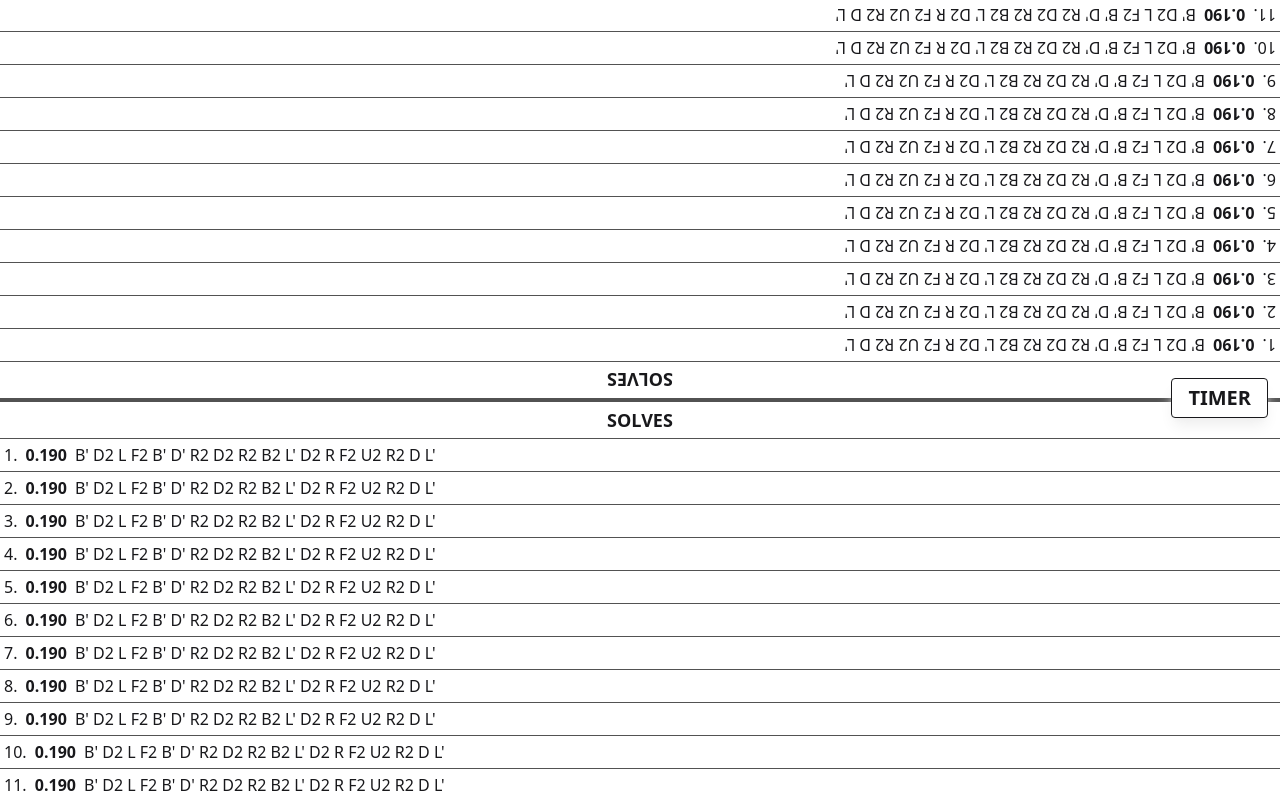
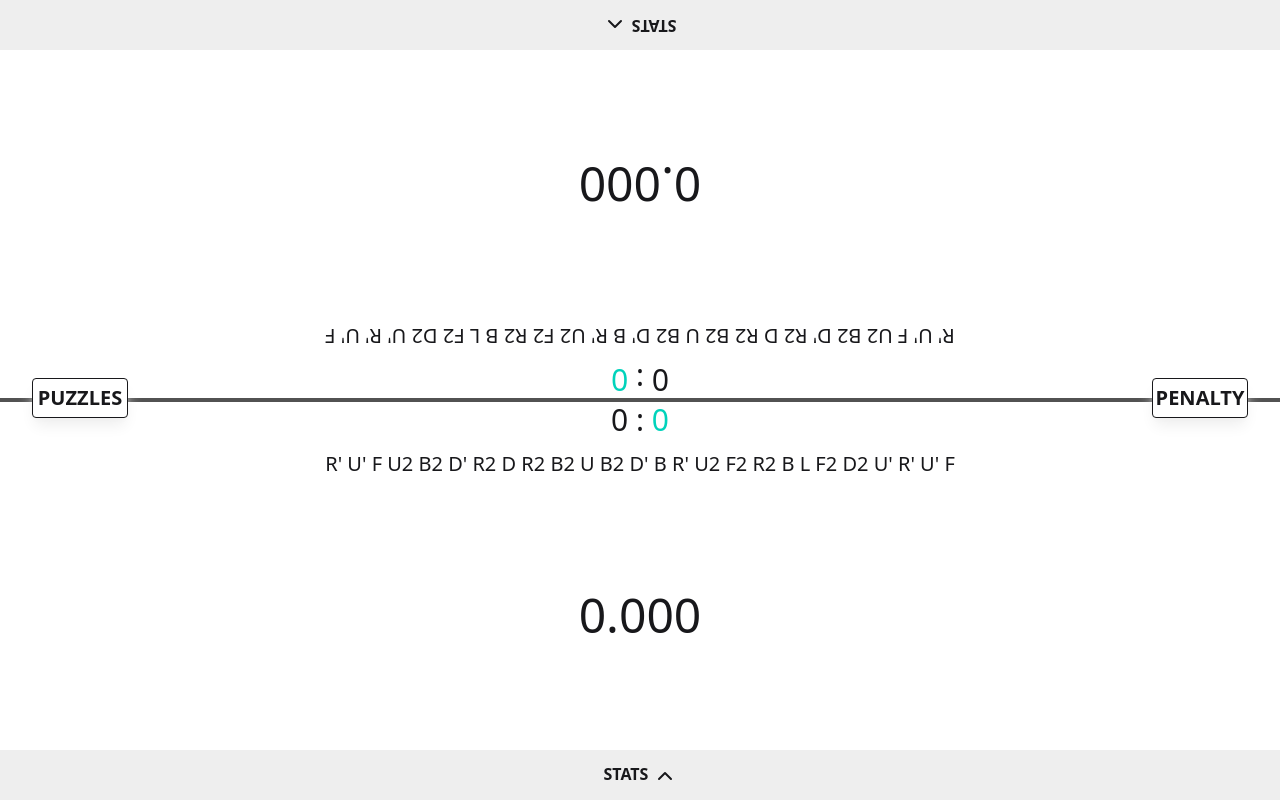
Before and after one commit to Niksson/racetimer-web, a Vue app: page / in a window 1280 px wide. Built offline with nearby package versions, Linux system fonts and the light colour scheme.

Commit message:
feat: add routing between two main views (timer and solves)

```diff
--- a/package.json
+++ b/package.json
@@ -13,7 +13,8 @@
     "@tailwindcss/vite": "^4.0.14",
     "lucide-vue-next": "^0.483.0",
     "tailwindcss": "^4.0.14",
-    "vue": "^3.5.13"
+    "vue": "^3.5.13",
+    "vue-router": "4"
   },
   "devDependencies": {
     "@types/node": "^22.13.10",
--- a/src/App.vue
+++ b/src/App.vue
@@ -1,11 +1,9 @@
 <script setup lang="ts">
 import PWABadge from './components/PWABadge.vue'
-import SolvesPage from './components/SolvesPage.vue';
-import TimerPage from './components/TimerPage.vue';
 
 </script>
 
 <template>
-  <SolvesPage />
+  <RouterView />
   <PWABadge />
 </template>
--- a/src/components/SolvesPage.vue
+++ b/src/components/SolvesPage.vue
@@ -16,7 +16,9 @@ const range: number[] = [...Array(100).keys()];
     </div>
     <div class="divider-custom">
       <div class="divider-content absolute w-full -top-5 flex justify-end">
-        <button class="mr-3 text-xl h-10 btn btn-outline bg-base-100">TIMER</button>
+        <RouterLink replace to="/" v-slot="{ navigate }">
+          <button @click="navigate" class="mr-3 text-xl h-10 btn btn-outline bg-base-100">TIMER</button>
+        </RouterLink>
       </div>
     </div>
     <div class="flex flex-col overflow-hidden">
--- a/src/components/StatsCollapse.vue
+++ b/src/components/StatsCollapse.vue
@@ -53,7 +53,9 @@ function collapseLeave(el: Element) {
             <div>avg100</div>
             <div>solves: 0/0</div>
           </div>
-          <button @click.stop="() => { }" class="w-full btn mt-2">SOLVES</button>
+          <RouterLink to="/solves" custom v-slot="{ navigate }">
+            <button @click.stop="navigate" class="w-full btn mt-2">SOLVES</button>
+          </RouterLink>
         </div>
       </Transition>
     </div>
--- a/src/main.ts
+++ b/src/main.ts
@@ -1,5 +1,16 @@
 import { createApp } from 'vue'
 import './style.css'
 import App from './App.vue'
+import { createRouter, createWebHashHistory } from 'vue-router'
+import TimerPage from './components/TimerPage.vue'
+import SolvesPage from './components/SolvesPage.vue'
 
-createApp(App).mount('#app')
+const router = createRouter({
+  history: createWebHashHistory(),
+  routes: [
+    { path: '/', component: TimerPage },
+    { path: '/solves', component: SolvesPage }
+  ]
+})
+
+createApp(App).use(router).mount('#app')
```
Also changed, not shown: 1 other file (tests, documents, lock files or other folders).
